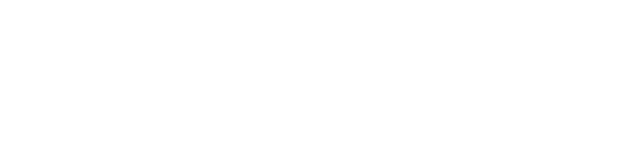
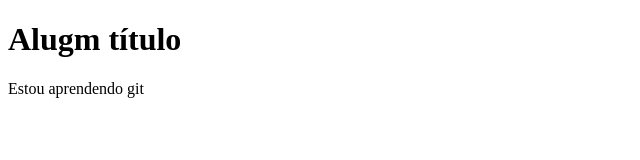
Before and after one commit to rodriguesjunior28/tutorial_git, a plain HTML site: page index.html in a window 1280 px wide. Shown: the whole page, without its empty margins (0-640 px from the left). Drawn offline with Linux system fonts and the light colour scheme.

Commit message:
criei título e parag´rafo

```diff
--- a/index.html
+++ b/index.html
@@ -7,6 +7,7 @@
     <title>Tutorial de Git</title>
 </head>
 <body>
-
+    <h1>Alugm título</h1>
+    <p>Estou aprendendo git</p>
 </body>
 </html>
```
